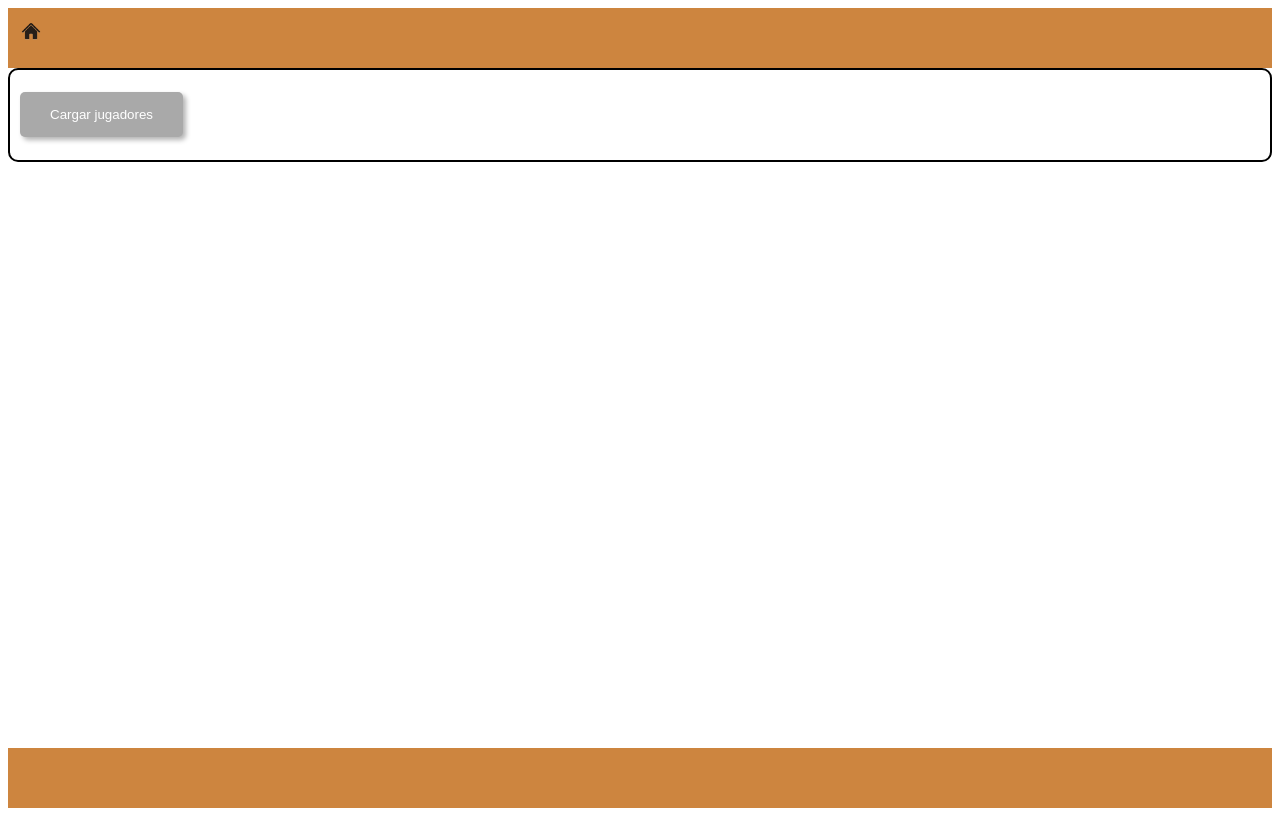
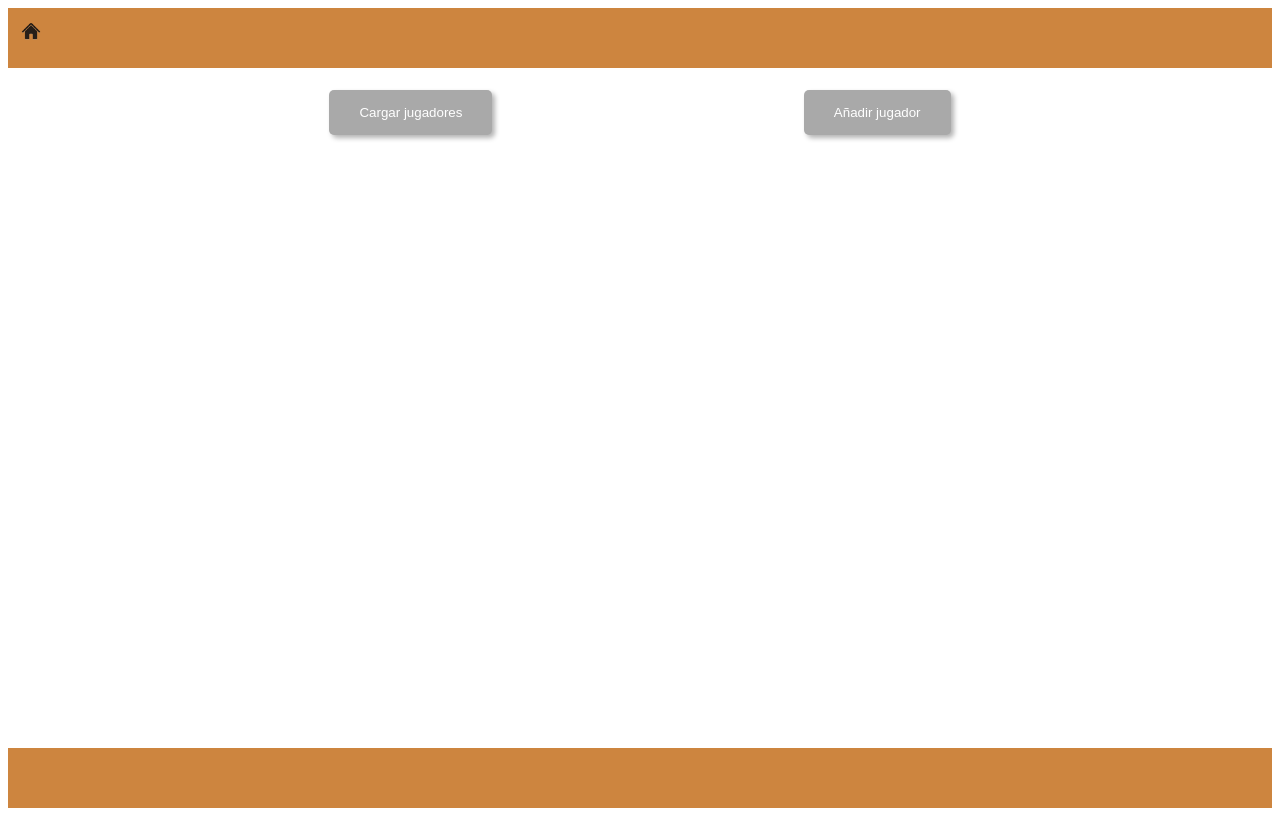
Before and after one commit to Larrivey/playerdatatracking, an Angular app in the folder frontend/playerdatatrackingfront/playerdatatrackerfront/: page /manualData in a window 1280 px wide. Built offline with nearby package versions, Linux system fonts and the light colour scheme.

Commit message:
feat: more visuals improvements

```diff
--- a/frontend/playerdatatrackingfront/playerdatatrackerfront/src/app/app.component.css
+++ b/frontend/playerdatatrackingfront/playerdatatrackerfront/src/app/app.component.css
@@ -7,6 +7,3 @@
 .container {
   flex: 1;
 }
-hr{
-  size:40px;
-}
--- a/frontend/playerdatatrackingfront/playerdatatrackerfront/src/app/manual-data/manual-data.component.css
+++ b/frontend/playerdatatrackingfront/playerdatatrackerfront/src/app/manual-data/manual-data.component.css
@@ -1,5 +1,4 @@
 .manual-data-container {
-    border: 2px solid black;
     border-radius: 10px;
     padding: 10px;
     flex-direction:column;
@@ -48,3 +47,8 @@
   box-shadow: 2px 2px 4px rgba(0, 0, 0, 0.2); /* Sombra más cercana */
   transform: translateY(2px); /* Simulación de movimiento hacia abajo */
 }
+.manual-data-buttons-container{
+  display: flex;
+  justify-content: space-evenly;
+
+}
--- a/frontend/playerdatatrackingfront/playerdatatrackerfront/src/app/manual-data/manual-data.component.html
+++ b/frontend/playerdatatrackingfront/playerdatatrackerfront/src/app/manual-data/manual-data.component.html
@@ -1,8 +1,9 @@
 <div class="manual-data-container">
+  <div class="manual-data-buttons-container">
+    <button class="toggle-button" (click)="togglePlayers()"> {{ isDataVisible ? 'Ocultar información' : 'Cargar jugadores' }}</button>
+    <button class="toggle-button"> Añadir jugador </button>
 
-  <button class="toggle-button" (click)="togglePlayers()">
-    {{ isDataVisible ? 'Ocultar información' : 'Cargar jugadores' }}
-  </button>
+  </div>
   <hr *ngIf="isDataVisible"/>
   <div class="manual-data-table-container" *ngIf="isDataVisible">
     <app-player-list [entityList]="players"></app-player-list>
--- a/frontend/playerdatatrackingfront/playerdatatrackerfront/src/styles.css
+++ b/frontend/playerdatatrackingfront/playerdatatrackerfront/src/styles.css
@@ -1 +1,7 @@
 /* You can add global styles to this file, and also import other style files */
+hr {
+  border: none; /* Elimina el borde por defecto */
+  height: 1px; /* Establece el grosor de la línea */
+  background-color: #A9A9A9; /* Color gris */
+  margin: 20px 0; /* Opcional: Espaciado arriba y abajo */
+}
```
